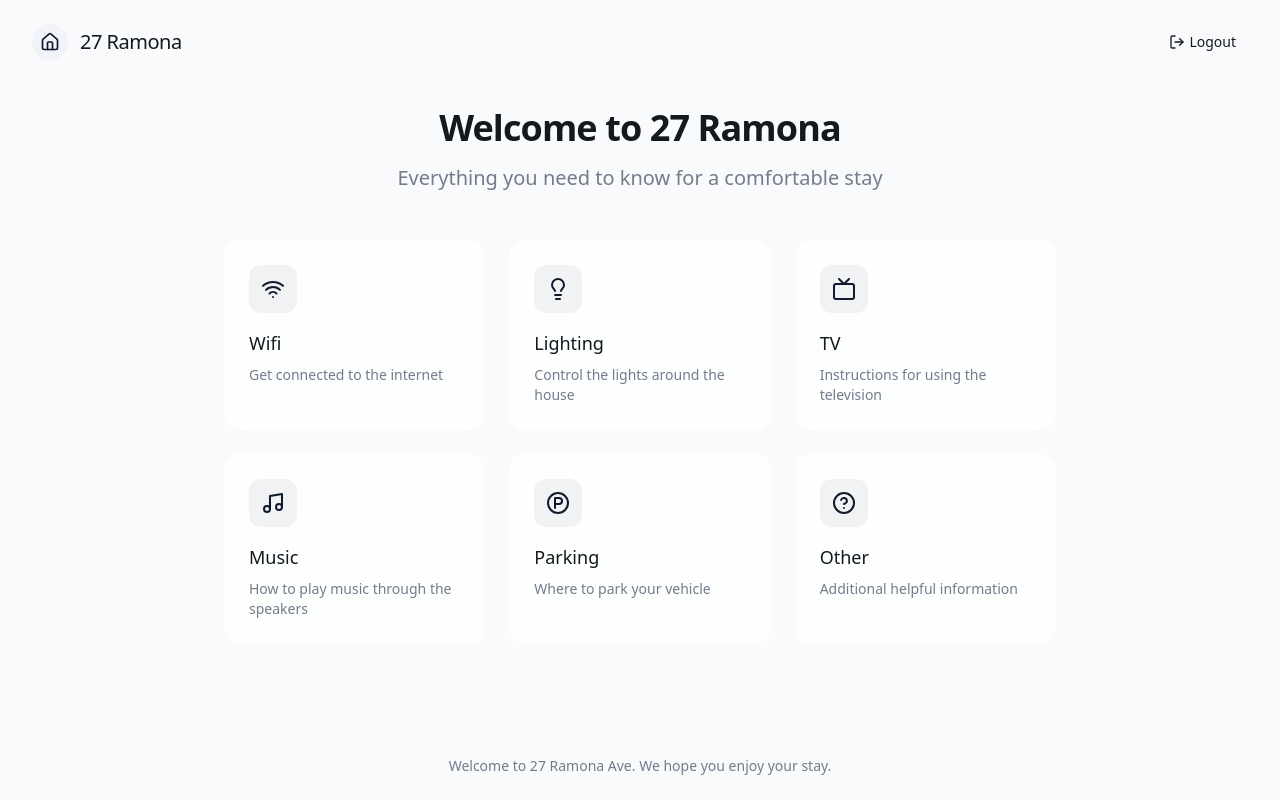
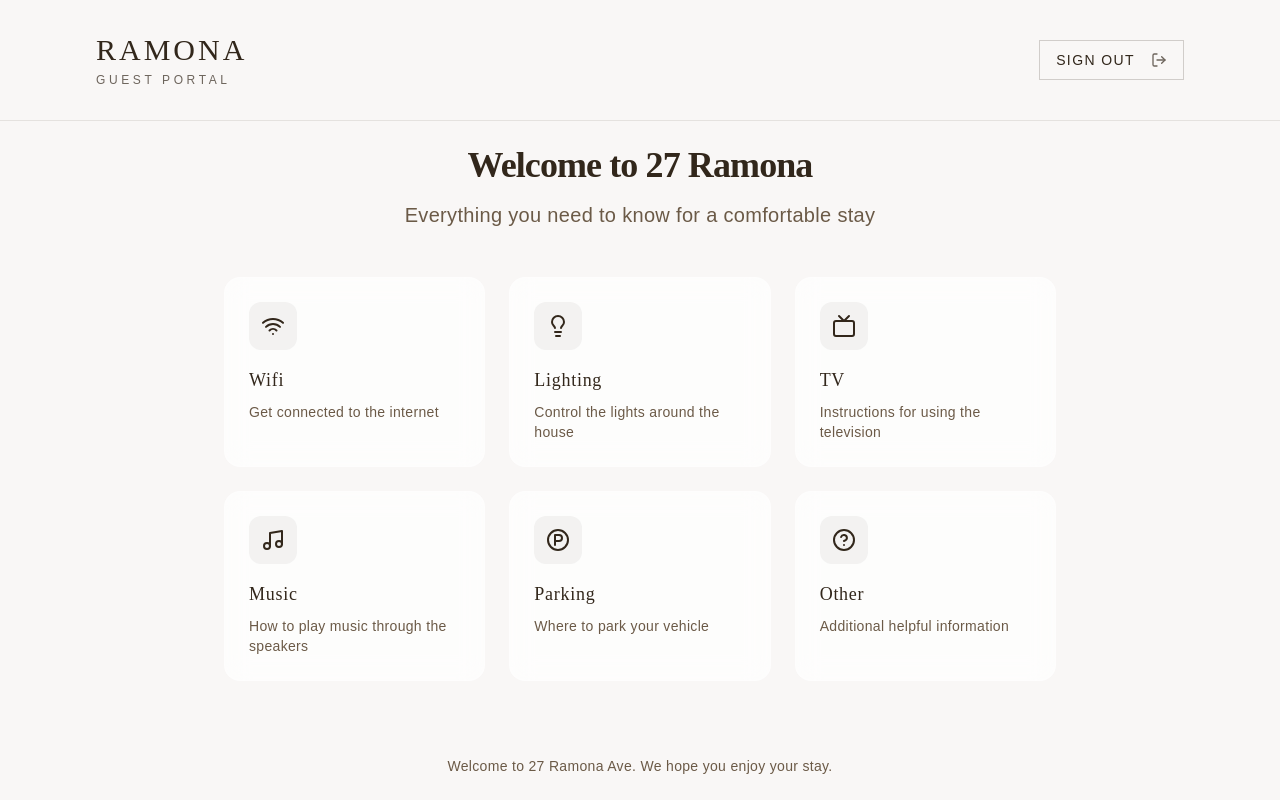
Before and after one commit to davpan/guest-portal, a React (Vite) app: page / in a window 1280 px wide. Built offline with nearby package versions, Linux system fonts and the light colour scheme; sample sign-in values are in the browser's storage.

Commit message:
feat: implement Aman-inspired luxury design
- Update color scheme with warm, sophisticated palette
- Add custom fonts (Cormorant Garamond, Montserrat)
- Redesign header with minimal luxury aesthetic
- Add luxury component styles and typography
- Configure Tailwind for custom fonts

```diff
--- a/src/components/layout/Header.tsx
+++ b/src/components/layout/Header.tsx
@@ -15,28 +15,25 @@ const Header = () => {
   };
 
   return (
-    <header className="w-full py-6 px-4 sm:px-6 md:px-8 flex justify-between items-center">
+    <header className="w-full py-8 px-6 md:px-12 lg:px-24 flex justify-between items-center border-b border-primary/10">
       <div className="flex items-center">
         <Link
           to="/"
-          className="flex items-center group"
+          className="flex flex-col items-start group"
           aria-label="Home"
         >
-          <div className="p-2 rounded-full bg-accent/50 mr-3 transition-colors group-hover:bg-accent">
-            <Home className="h-5 w-5 text-primary" />
-          </div>
-          <span className="text-xl font-medium tracking-tight">27 Ramona</span>
+          <span className="font-cormorant text-3xl font-light tracking-widest text-primary">RAMONA</span>
+          <span className="font-montserrat text-xs tracking-[0.3em] text-primary/70 mt-1">GUEST PORTAL</span>
         </Link>
       </div>
 
       <Button
         variant="ghost"
-        size="sm"
         onClick={handleLogout}
-        className="flex items-center gap-1"
+        className="btn-luxury group"
       >
-        <LogOut className="h-4 w-4" />
-        <span>Logout</span>
+        <span>Sign Out</span>
+        <LogOut className="h-4 w-4 ml-2 opacity-70 group-hover:opacity-100 transition-opacity" />
       </Button>
     </header>
   );
--- a/src/index.css
+++ b/src/index.css
@@ -3,37 +3,69 @@
 @tailwind components;
 @tailwind utilities;
 
+@import url('https://fonts.googleapis.com/css2?family=Cormorant+Garamond:wght@300;400;500&family=Montserrat:wght@200;300;400&display=swap');
+
 @layer base {
   :root {
-    --background: 210 20% 98%;
-    --foreground: 220 20% 10%;
+    --background: 30 20% 97%;
+    --foreground: 32 30% 15%;
 
     --card: 0 0% 100%;
-    --card-foreground: 220 20% 10%;
+    --card-foreground: 32 30% 15%;
 
     --popover: 0 0% 100%;
-    --popover-foreground: 220 20% 10%;
+    --popover-foreground: 32 30% 15%;
 
-    --primary: 220 47% 12%;
-    --primary-foreground: 210 40% 98%;
+    --primary: 32 30% 15%;
+    --primary-foreground: 30 20% 97%;
 
-    --secondary: 210 20% 96%;
-    --secondary-foreground: 220 20% 10%;
+    --secondary: 35 10% 95%;
+    --secondary-foreground: 32 30% 15%;
 
-    --muted: 210 20% 96%;
-    --muted-foreground: 220 10% 50%;
+    --muted: 35 10% 95%;
+    --muted-foreground: 32 20% 35%;
 
-    --accent: 220 40% 94%;
-    --accent-foreground: 220 47% 12%;
+    --accent: 32 30% 92%;
+    --accent-foreground: 32 30% 15%;
 
-    --destructive: 0 84% 60%;
-    --destructive-foreground: 210 40% 98%;
+    --destructive: 0 60% 40%;
+    --destructive-foreground: 30 20% 97%;
 
-    --border: 220 15% 90%;
-    --input: 220 15% 90%;
-    --ring: 220 47% 12%;
+    --border: 32 15% 85%;
+    --input: 32 15% 85%;
+    --ring: 32 30% 15%;
 
-    --radius: 0.5rem;
+    --radius: 0;
+  }
+
+  /* Base typography */
+  html {
+    font-family: 'Montserrat', sans-serif;
+    letter-spacing: 0.02em;
+  }
+
+  h1, h2, h3, h4, h5, h6 {
+    font-family: 'Cormorant Garamond', serif;
+    font-weight: 300;
+    letter-spacing: 0.04em;
+  }
+
+  /* Aman-inspired spacing */
+  .container {
+    @apply px-6 md:px-12 lg:px-24;
+    max-width: 1920px;
+  }
+
+  /* Luxury components */
+  .btn-luxury {
+    @apply px-8 py-3 border border-primary/20 text-primary bg-transparent hover:bg-primary/5 transition-colors duration-300;
+    letter-spacing: 0.1em;
+    text-transform: uppercase;
+    font-size: 0.875rem;
+  }
+
+  .card-luxury {
+    @apply bg-card border-none shadow-none p-8;
   }
 
   .dark {
--- a/tailwind.config.ts
+++ b/tailwind.config.ts
@@ -19,6 +19,10 @@ export default {
 			}
 		},
 		extend: {
+			fontFamily: {
+				'cormorant': ['Cormorant Garamond', 'serif'],
+				'montserrat': ['Montserrat', 'sans-serif'],
+			},
 			colors: {
 				border: 'hsl(var(--border))',
 				input: 'hsl(var(--input))',
```
